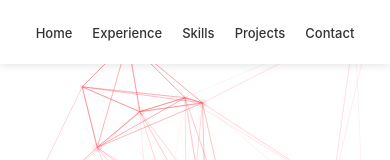
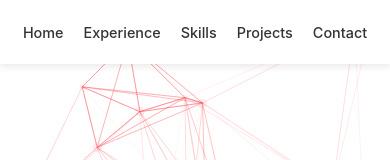
Before and after one commit to gefenbar/ReactJS-Portfolio, a React (Vite) app: page / in a window 390 px wide. Shown: the top 160 px of the page. Built offline with nearby package versions, Linux system fonts and the light colour scheme.

Commit message:
small navbar fixes

```diff
--- a/src/styles/Navbar.css
+++ b/src/styles/Navbar.css
@@ -84,7 +84,7 @@
 
     #nav ul li a.menu_item {
 
-        font-size: 13px;
+        font-size: 90%;
 
     }
 
```
